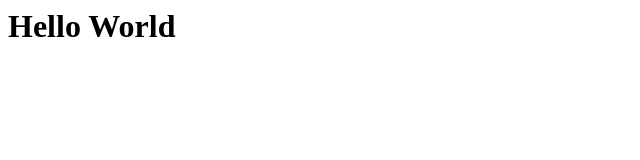
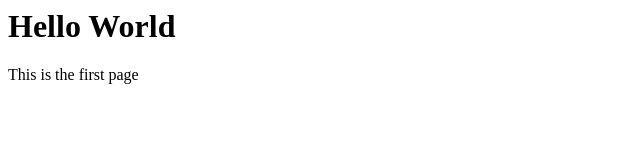
Before and after one commit to jillianmaher/guidanceProj, a plain HTML site: page newPage.html in a window 1280 px wide. Shown: the whole page, without its empty margins (0-640 px from the left). Drawn offline with Linux system fonts and the light colour scheme.

Commit message:
Added more text to the page

```diff
--- a/newPage.html
+++ b/newPage.html
@@ -4,6 +4,6 @@
 </head>
 <body>
  <h1>Hello World</h1>
-
+ <p> This is the first page</p>
 </body>
 </html>
```
